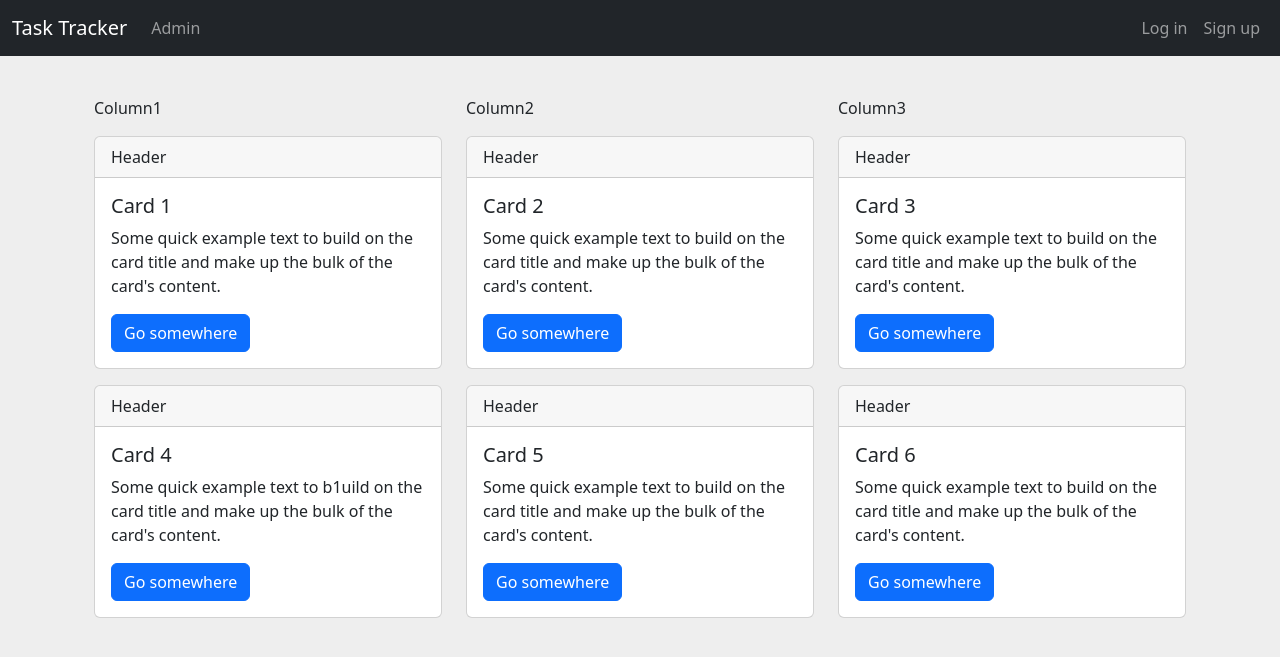
After one commit to Busuioc-Andrei/TaskTracker, a Django app: page /board/ in a window 1280 px wide. The commit adds this page. Shown: the top 657 px of the page. Run offline with Django 4.2, Linux system fonts and the light colour scheme; some libraries are stand-ins or nearby versions.

Commit message:
Progress on board

```diff
--- /dev/null
+++ b/main/templates/main/board.html
@@ -0,0 +1,79 @@
+{% extends "base.html" %}
+
+{% block content %}
+<div class="container">
+    <div class="row py-3">
+        <div class="col">
+            Column1
+        </div>
+        <div class="col">
+            Column2
+        </div>
+        <div class="col">
+            Column3
+        </div>
+    </div>
+    <div class="row row-cols-3 sortable gy-3">
+        <div id="item-1" class="col">
+            <div class="card">
+                <div class="card-header">Header</div>
+                <div class="card-body">
+                    <h5 class="card-title">Card 1</h5>
+                    <p class="card-text">Some quick example text to build on the card title and make up the bulk of the card's content.</p>
+                    <a href="#" class="btn btn-primary">Go somewhere</a>
+                </div>
+            </div>
+        </div>
+        <div id="item-2" class="col">
+            <div class="card">
+                <div class="card-header">Header</div>
+                <div class="card-body">
+                    <h5 class="card-title">Card 2</h5>
+                    <p class="card-text">Some quick example text to build on the card title and make up the bulk of the card's content.</p>
+                    <a href="#" class="btn btn-primary">Go somewhere</a>
+                </div>
+            </div>
+        </div>
+        <div id="item-3" class="col">
+            <div class="card">
+                <div class="card-header">Header</div>
+                <div class="card-body">
+                    <h5 class="card-title">Card 3</h5>
+                    <p class="card-text">Some quick example text to build on the card title and make up the bulk of the card's content.</p>
+                    <a href="#" class="btn btn-primary">Go somewhere</a>
+                </div>
+            </div>
+        </div>
+        <div id="item-4" class="col">
+            <div class="card">
+                <div class="card-header">Header</div>
+                <div class="card-body">
+                    <h5 class="card-title">Card 4</h5>
+                    <p class="card-text">Some quick example text to b1uild on the card title and make up the bulk of the card's content.</p>
+                    <a href="#" class="btn btn-primary">Go somewhere</a>
+                </div>
+            </div>
+        </div>
+        <div id="item-5" class="col">
+            <div class="card">
+                <div class="card-header">Header</div>
+                <div class="card-body">
+                    <h5 class="card-title">Card 5</h5>
+                    <p class="card-text">Some quick example text to build on the card title and make up the bulk of the card's content.</p>
+                    <a href="#" class="btn btn-primary">Go somewhere</a>
+                </div>
+            </div>
+        </div>
+        <div id="item-6" class="col">
+                <div class="card">
+                    <div class="card-header">Header</div>
+                    <div class="card-body">
+                        <h5 class="card-title">Card 6</h5>
+                        <p class="card-text">Some quick example text to build on the card title and make up the bulk of the card's content.</p>
+                        <a href="#" class="btn btn-primary">Go somewhere</a>
+                    </div>
+                </div>
+            </div>
+    </div>
+</div>
+{% endblock %}
--- a/main/urls.py
+++ b/main/urls.py
@@ -1,9 +1,12 @@
 from django.urls import path
 
-from .views import TaskListView, TaskCreateView, TaskUpdateView, TaskDeleteView, TaskDetailView, IndexPageView
+from .views import TaskListView, TaskCreateView, TaskUpdateView, TaskDeleteView, TaskDetailView, IndexPageView, \
+    BoardPageView, echo
 
 urlpatterns = [
     path('', IndexPageView.as_view(), name='index'),
+    path('board/', BoardPageView.as_view(), name='board'),
+    path('echo/', echo, name='echo'),
     path('tasks/', TaskListView.as_view(), name='task-list'),
     path('task/<uuid:pk>/', TaskDetailView.as_view(), name='task-detail'),
     path('task/add/', TaskCreateView.as_view(), name='task-add'),
--- a/main/views.py
+++ b/main/views.py
@@ -1,14 +1,24 @@
 from django import forms
+from django.http import HttpResponse
 from django.urls import reverse_lazy
 from django.views.generic import ListView, DetailView, TemplateView
 from django.views.generic.edit import CreateView, UpdateView, DeleteView
 
-from main.models import Task, Issue
+from main.models import Issue
 from main.widgets import XDSoftDateTimePickerInput
 
 
 class IndexPageView(TemplateView):
     template_name = "index.html"
+
+
+def echo(request):
+    print(request.body)
+    return HttpResponse(status=201)
+
+
+class BoardPageView(TemplateView):
+    template_name = "main/board.html"
 
 
 class TaskListView(ListView):
--- a/static/js/main.js
+++ b/static/js/main.js
@@ -4,3 +4,19 @@ $(document).ready(function() {
         "order": [ 0, 'asc' ]
     });
 });
+
+$(document).ready(function(){
+    $(".sortable").sortable({
+        update: function (event, ui) {
+            const csrftoken = Cookies.get('csrftoken');
+            const data = $(this).sortable('serialize', { key: "sort" });
+            $.ajax({
+                data: data,
+                headers: {'X-CSRFToken' : csrftoken},
+                type: 'POST',
+                mode: 'same-origin',
+                url: '/echo/'
+            });
+        }
+    });
+});
--- a/templates/base.html
+++ b/templates/base.html
@@ -15,15 +15,32 @@
         <script src="https://cdn.jsdelivr.net/npm/bootstrap@5.2.3/dist/js/bootstrap.min.js" integrity="sha384-cuYeSxntonz0PPNlHhBs68uyIAVpIIOZZ5JqeqvYYIcEL727kskC66kF92t6Xl2V" crossorigin="anonymous"></script>
         <script type="text/javascript" charset="utf8" src="https://cdn.datatables.net/1.13.3/js/jquery.dataTables.min.js"></script>
         <script src="https://cdnjs.cloudflare.com/ajax/libs/jquery-datetimepicker/2.5.20/jquery.datetimepicker.full.min.js" integrity="sha256-FEqEelWI3WouFOo2VWP/uJfs1y8KJ++FLh2Lbqc8SJk=" crossorigin="anonymous"></script>
+        <script src="https://code.jquery.com/ui/1.13.2/jquery-ui.min.js" integrity="sha256-lSjKY0/srUM9BE3dPm+c4fBo1dky2v27Gdjm2uoZaL0=" crossorigin="anonymous"></script>
+        <script src="https://cdn.jsdelivr.net/npm/js-cookie@3.0.1/dist/js.cookie.min.js"></script>
         <script src="{% static 'js/main.js' %}"></script>
     </head>
     <body>
         <nav class="navbar navbar-expand-md bg-dark navbar-dark">
             <div class="container-fluid">
-                <div class="navbar-header">
                 <a class="navbar-brand" href="{% url 'index'%}">Task Tracker</a>
-                </div>
-                <ul class="nav navbar-nav">
+                <button class="navbar-toggler" type="button" data-bs-toggle="collapse" data-bs-target="#navbarSupportedContent" aria-controls="navbarSupportedContent" aria-expanded="false" aria-label="Toggle navigation">
+                    <span class="navbar-toggler-icon"></span>
+                </button>
+                <div class="collapse navbar-collapse" id="navbarSupportedContent">
+                    <ul class="navbar-nav me-auto">
+                        <li class="nav-item">
+                            <a class="nav-link" href="{% url 'admin:index'%}">Admin</a>
+                        </li>
+                        {% if user.is_authenticated %}
+                            <li class="nav-item">
+                                <a class="nav-link" href="{% url 'index'%}">Projects</a>
+                            </li>
+                            <li class="nav-item">
+                                <a class="nav-link" href="{% url 'board'%}">Boards</a>
+                            </li>
+                        {% endif %}
+                    </ul>
+                    <ul class="navbar-nav ms-auto">
                         {% if user.is_authenticated %}
                             <li class="nav-item">
                                 <a class="nav-link" href="{% url 'logout'%}">Logout</a>
@@ -38,6 +55,7 @@
                         {% endif %}
                     </ul>
                 </div>
+            </div>
         </nav>
         <div class="container mt-4">
             {% include 'messages.html' %}
```
Also changed, not shown: main/admin.py (+18 -3 lines), main/models.py (+11 -11 lines). Lines whose indentation alone changed are shown as unchanged.
